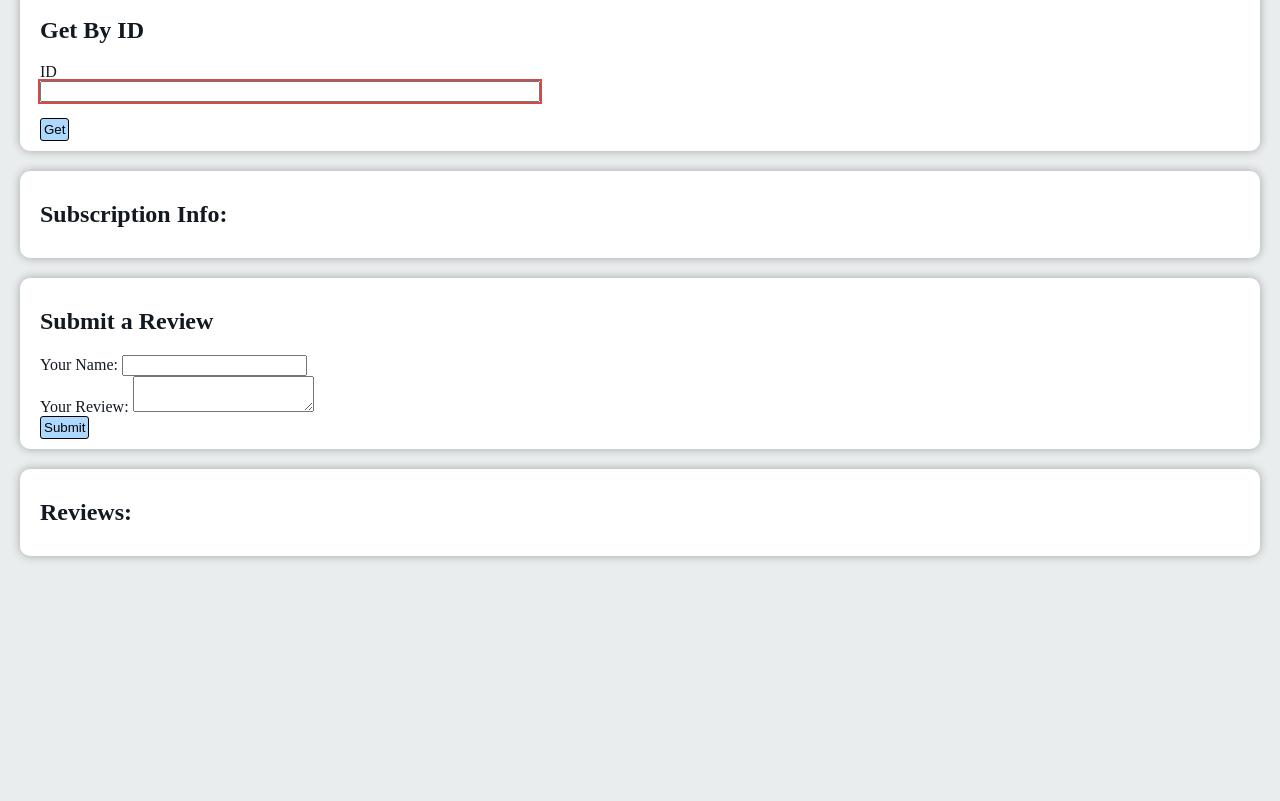
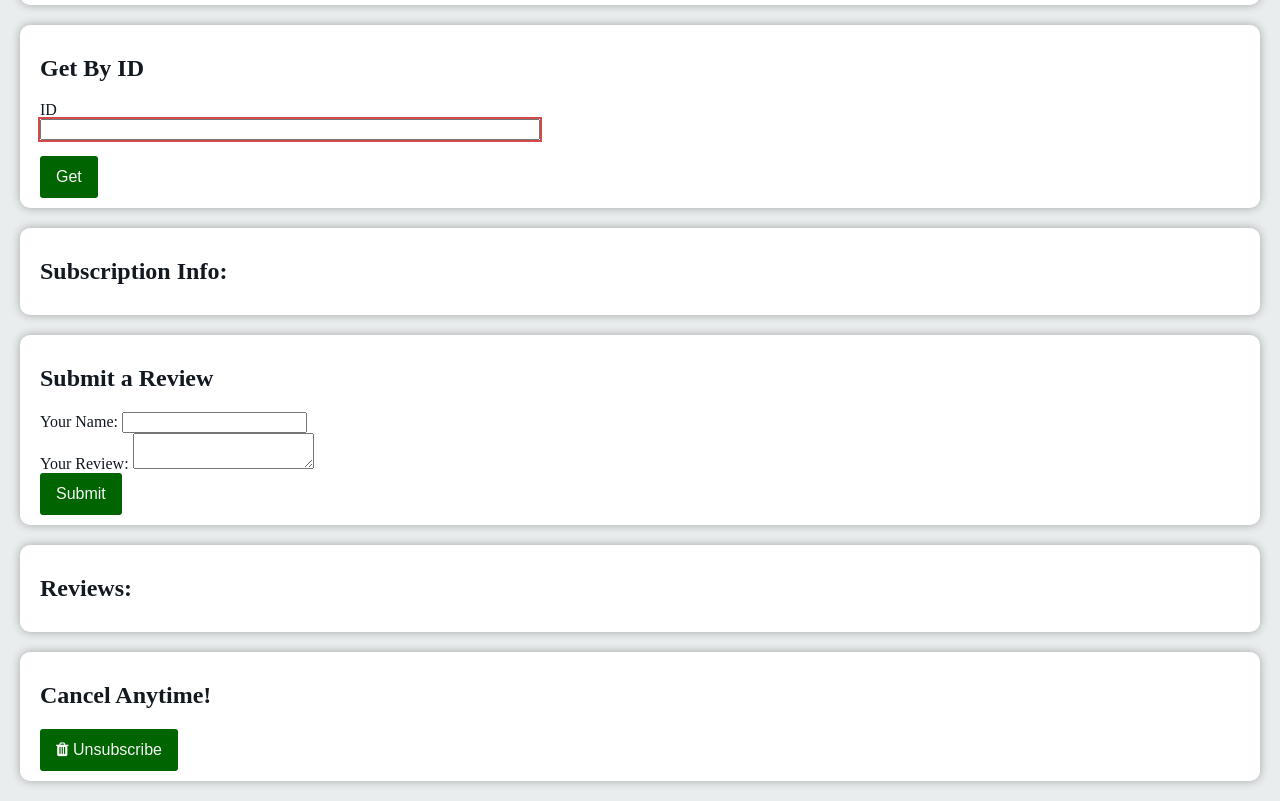
Before and after one commit to aarontukuafu/KenzieLBC-KeepItKlean, a website built with webpack: page Frontend/src/index.html in a window 1280 px wide. Shown: the part 531-1332 px from the top of the page. Before the commit the page ends 1107 px from the top, so only its background shows below. Built offline with nearby package versions, Linux system fonts and the light colour scheme.

Commit message:
Added Cancel Button to frontend

```diff
--- a/Frontend/src/index.html
+++ b/Frontend/src/index.html
@@ -122,7 +122,7 @@
             <label>ID</label>
             <input type="text" required class="validated-field" id="id-field">
         </p>
-        <button type="submit">Get</button>
+        <button type="submit" class="btn btn-primary">Get</button>
     </form>
 </div>
 <div class="card" id="result">
@@ -151,6 +151,29 @@
     <h2>Reviews:</h2>
     <p id="review-info"></p>
 </div>
+<div class="card">
+    <h2>Cancel Anytime!</h2>
+    <meta name="viewport" content="width=device-width, initial-scale=1">
+    <script src="https://unpkg.com/feather-icons"></script>
+    <link rel="stylesheet" href="https://cdnjs.cloudflare.com/ajax/libs/font-awesome/4.7.0/css/font-awesome.min.css">
+    <style>
+        .btn {
+            background-color: darkgreen;
+            border: none;
+            color: whitesmoke;
+            padding: 12px 16px;
+            font-size: 16px;
+            cursor: pointer;
+        }
+        .btn:hover{
+            background-color: whitesmoke;
+            color: darkgreen;
+        }
+</style>
+<body>
+<button type="submit" class="btn btn-primary"><i class="fa fa-trash"></i> Unsubscribe</button>
+</body>
+</div>
 
 </body>
 </html>
```
